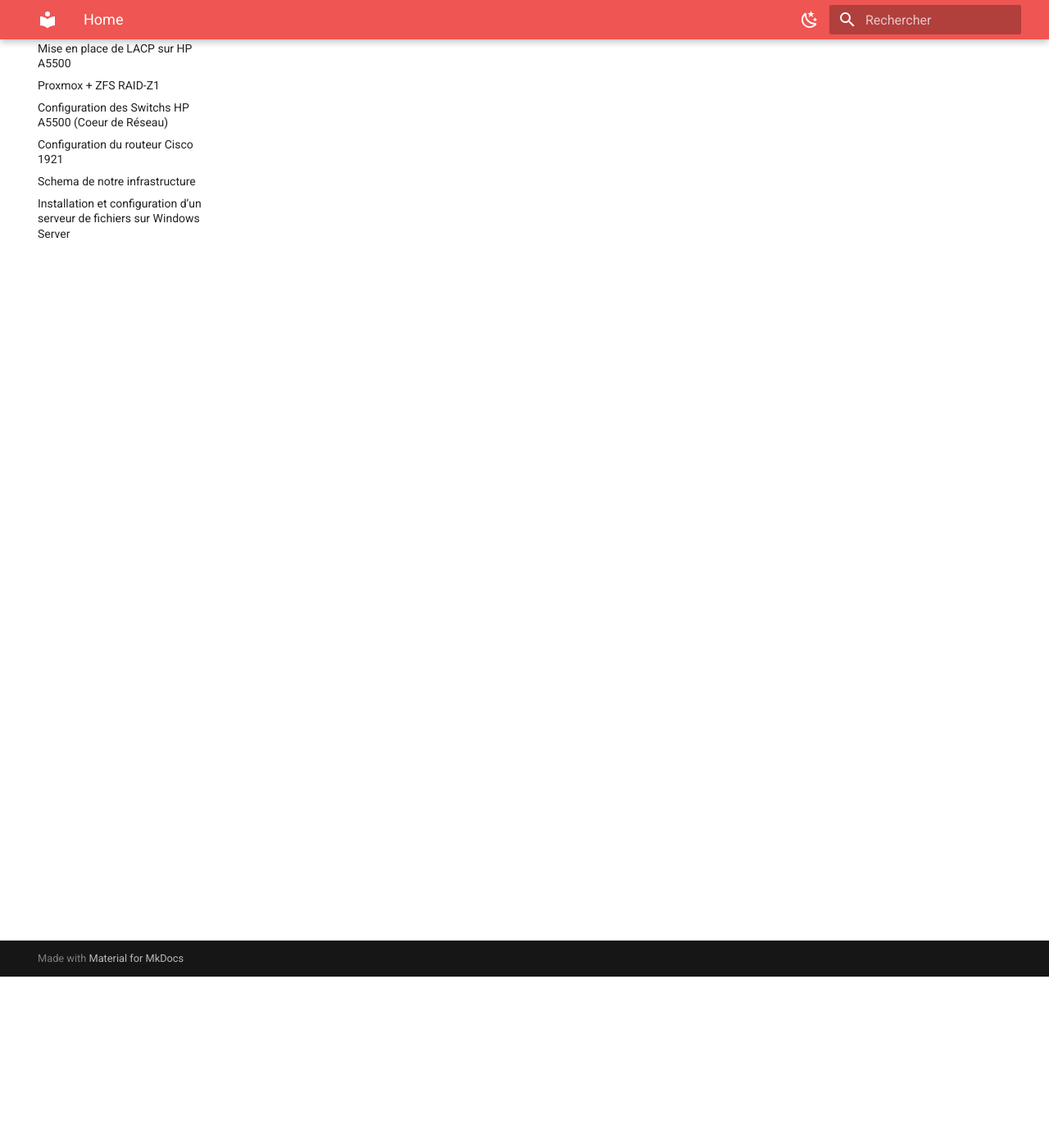
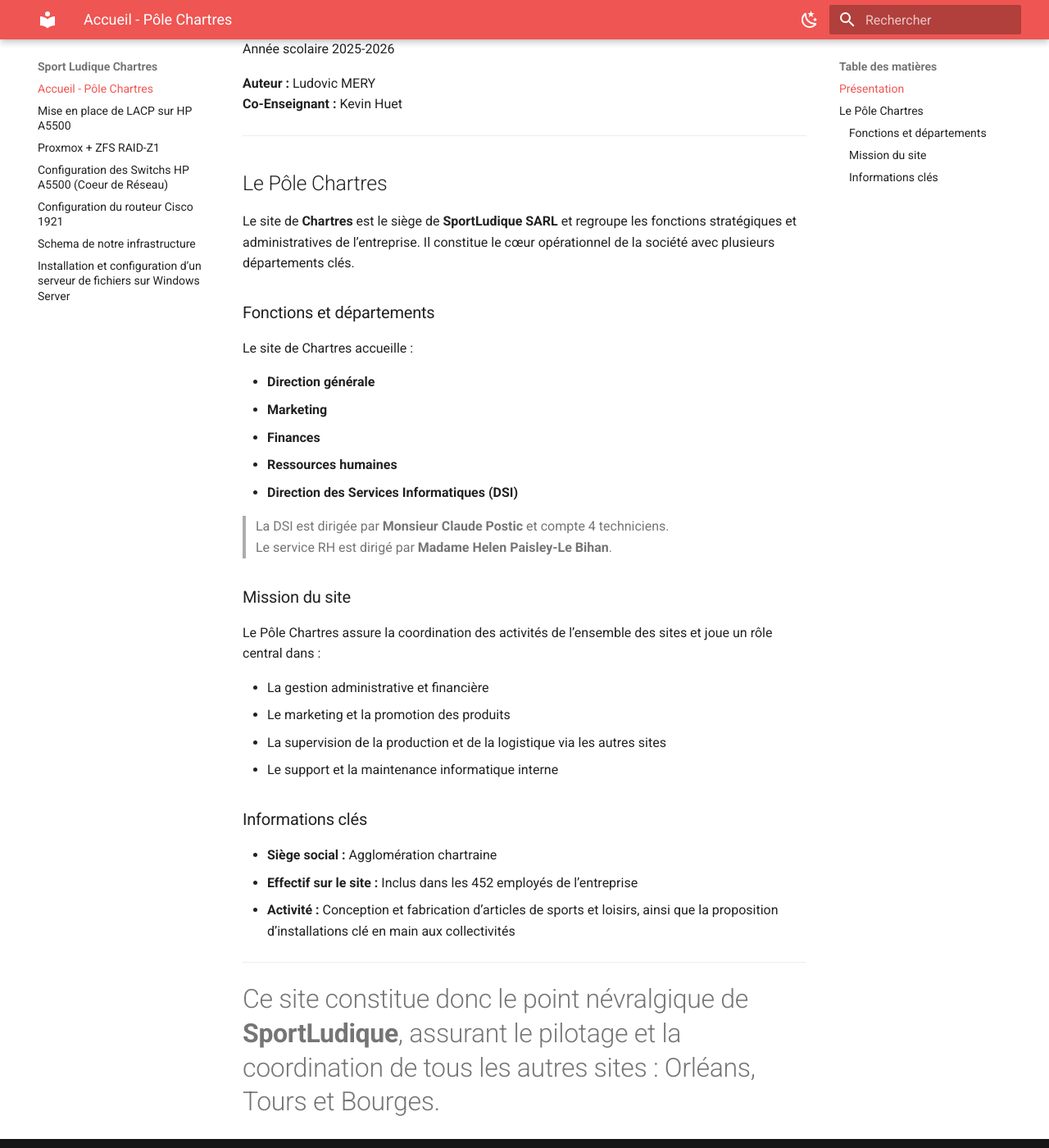
Before and after one commit to Sym-0ne/sport-ludique-Chartres, an MkDocs documentation site: the page built from docs/index.md, in a window 1280 px wide and 1400 px high, scrolled down 209 px. Shown: the whole window at 82% size. Built offline with MkDocs 1.6.1 and Material for MkDocs 9.7.7, drawn with Linux system fonts in a browser that asks for light colours; some of the changed text lies outside the part shown.

Commit message:
modif index définitif

```diff
--- a/docs/index.md
+++ b/docs/index.md
@@ -1 +1,48 @@
-djuazuiduiazdhoçiazdhiazd
+# Accueil - Pôle Chartres
+
+## Présentation
+
+**BTS SIO option SISR**
+Année scolaire 2025-2026
+
+**Auteur :** Ludovic MERY
+**Co-Enseignant :** Kevin Huet
+
+---
+
+## Le Pôle Chartres
+
+Le site de **Chartres** est le siège de **SportLudique SARL** et regroupe les fonctions stratégiques et administratives de l’entreprise. Il constitue le cœur opérationnel de la société avec plusieurs départements clés.
+
+### Fonctions et départements
+
+Le site de Chartres accueille :
+
+- **Direction générale**
+- **Marketing**
+- **Finances**
+- **Ressources humaines**
+- **Direction des Services Informatiques (DSI)**
+
+> La DSI est dirigée par **Monsieur Claude Postic** et compte 4 techniciens.
+> Le service RH est dirigé par **Madame Helen Paisley-Le Bihan**.
+
+### Mission du site
+
+Le Pôle Chartres assure la coordination des activités de l’ensemble des sites et joue un rôle central dans :
+
+- La gestion administrative et financière
+- Le marketing et la promotion des produits
+- La supervision de la production et de la logistique via les autres sites
+- Le support et la maintenance informatique interne
+
+### Informations clés
+
+- **Siège social :** Agglomération chartraine
+- **Effectif sur le site :** Inclus dans les 452 employés de l’entreprise
+- **Activité :** Conception et fabrication d’articles de sports et loisirs, ainsi que la proposition d’installations clé en main aux collectivités
+
+---
+
+Ce site constitue donc le point névralgique de **SportLudique**, assurant le pilotage et la coordination de tous les autres sites : Orléans, Tours et Bourges.
+=======
```
